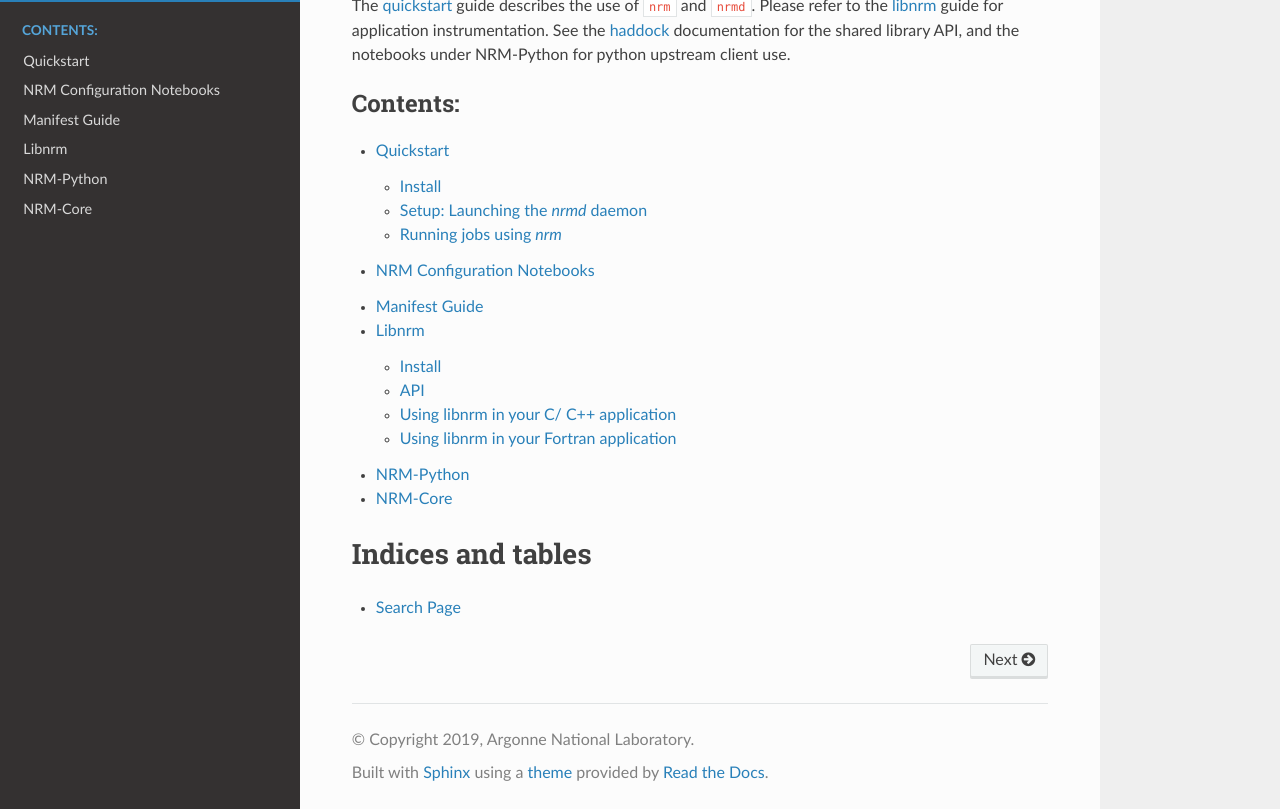
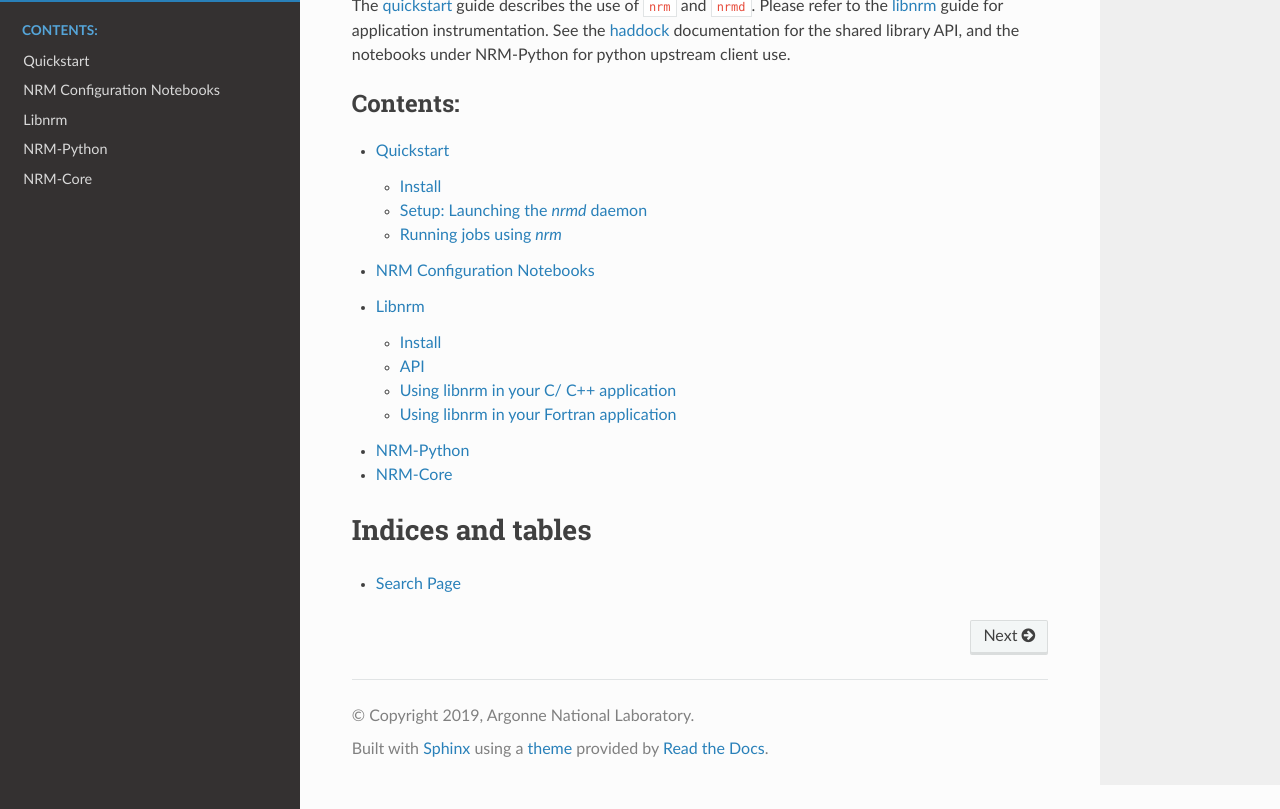
Before and after one commit to anlsys/nrm-docs, a Sphinx documentation site: the page built from doc/index.rst, in a window 1280 px wide and 900 px high, scrolled down 833 px, cut to the strip 91-900 px from the top of the window. Built offline with Sphinx 7.4.7 and the Read the Docs theme 2.0.0, drawn with Linux system fonts in a browser that asks for light colours.

Commit message:
removes initial manifest page until needed

```diff
--- a/doc/index.rst
+++ b/doc/index.rst
@@ -34,7 +34,6 @@ and the notebooks under :doc:`NRM-Python<nrm-python:index>` for python upstream
 
    quickstart
    notebooks
-   manifest
    libnrm
    NRM-Python <https://nrm.readthedocs.io/projects/nrm-python/en/master/>
    NRM-Core <https://nrm.readthedocs.io/projects/nrm-core/en/master/>
--- a/doc/manifest.rst
+++ /dev/null
@@ -1,4 +0,0 @@
-Manifest Guide
-==============
-
-Hello world!
```
